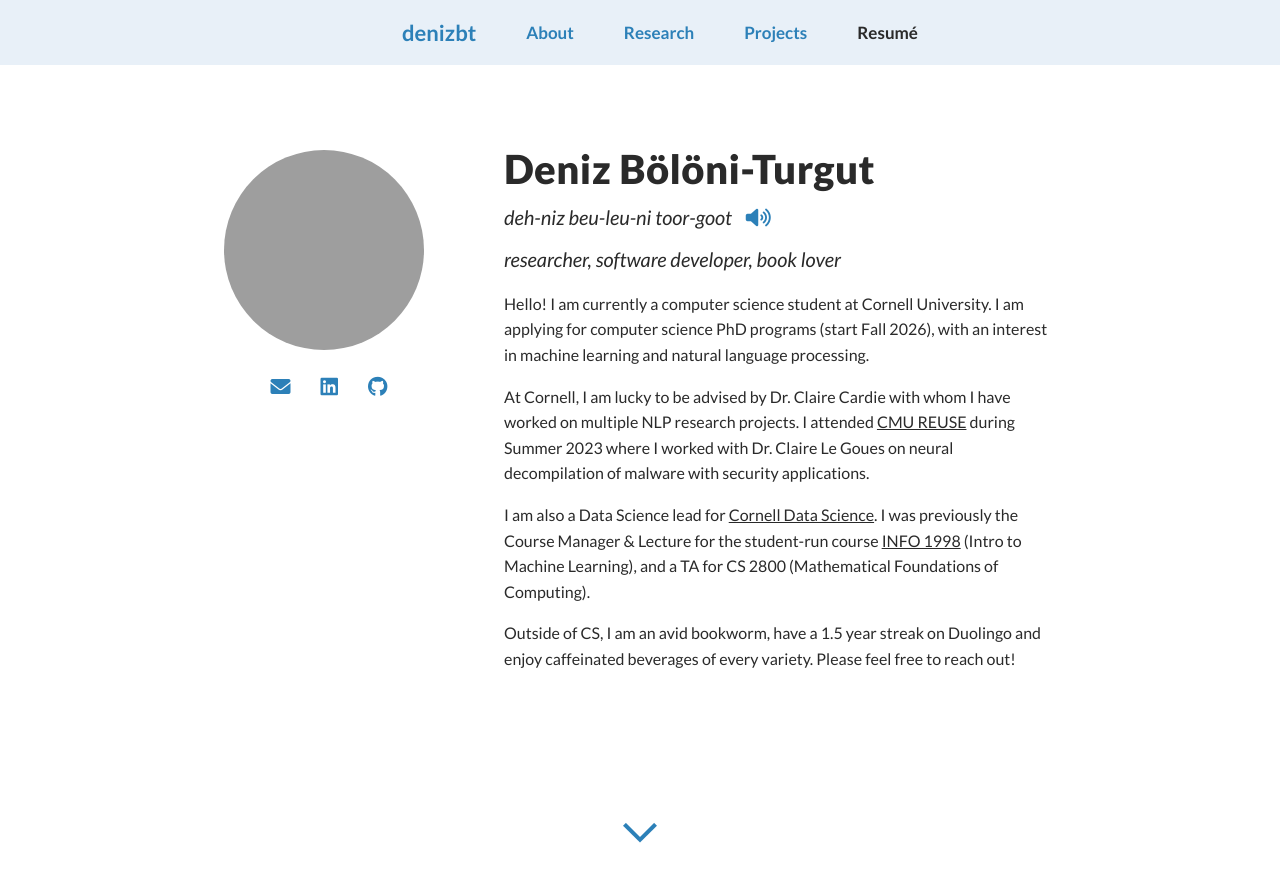
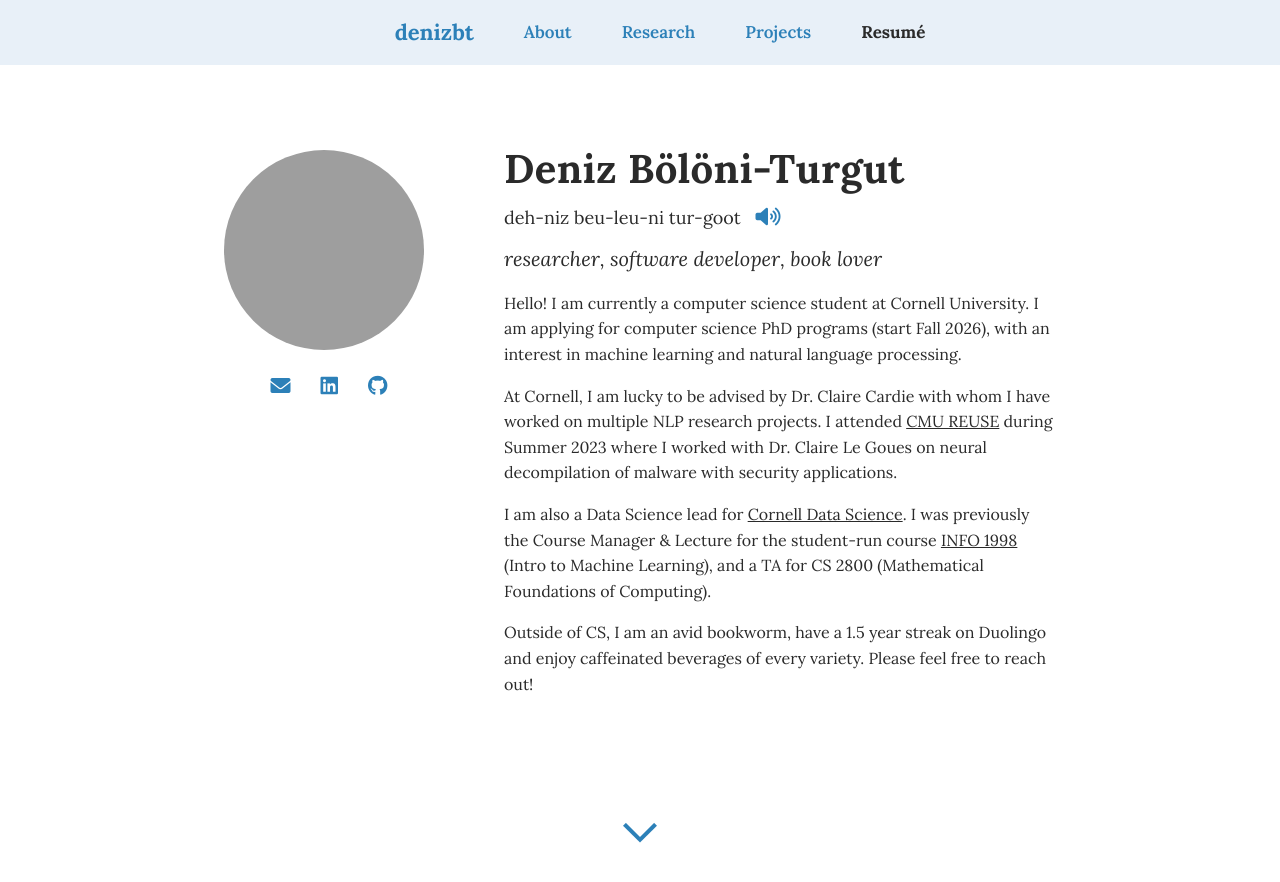
Before and after one commit to denizbt/denizbt.github.io, a Jekyll site: the page built from index.html, in a window 1280 px wide and 900 px high. Shown: the top 882 px of the window. Built offline with Jekyll 4.4.1, drawn with Linux system fonts in a browser that asks for light colours; some of the changed text lies outside the part shown; grey boxes are pictures that could not be loaded.

Commit message:
Updates (timeline) section changed to animated highlights
- Changed font from Lato (sans serif) to Lora (serif)
- Added lines underneath each section of webpage
- Small copy edits

```diff
--- a/_layouts/default.html
+++ b/_layouts/default.html
@@ -10,9 +10,14 @@
   <link rel="stylesheet" href="https://cdnjs.cloudflare.com/ajax/libs/font-awesome/6.4.0/css/all.min.css">
   <link rel="preconnect" href="https://fonts.googleapis.com">
   <link rel="preconnect" href="https://fonts.gstatic.com" crossorigin>
-  <link
+  <!-- <link
+    href="https://fonts.googleapis.com/css2?family=Spectral:ital,wght@0,200;0,300;0,400;0,500;0,600;0,700;0,800;1,200;1,300;1,400;1,500;1,600;1,700;1,800&display=swap"
+    rel="stylesheet"> -->
+  <link href="https://fonts.googleapis.com/css2?family=Lora:ital,wght@0,400..700;1,400..700&display=swap"
+    rel="stylesheet">
+  <!-- <link
     href="https://fonts.googleapis.com/css2?family=Lato:ital,wght@0,100;0,300;0,400;0,700;0,900;1,100;1,300;1,400;1,700;1,900&display=swap"
-    rel="stylesheet">
+    rel="stylesheet"> -->
 
   <!-- Stylesheets -->
   <link rel="stylesheet" href="https://cdnjs.cloudflare.com/ajax/libs/font-awesome/6.0.0-beta3/css/all.min.css">
--- a/assets/css/style.css
+++ b/assets/css/style.css
@@ -26,7 +26,9 @@
 
 body {
   margin: 0;
-  font-family: 'Lato', sans-serif;
+  /* font-family: 'Lato', sans-serif; */
+  font-family: 'Lora', serif;
+  /* font-family: 'Spectral', serif; */
   background-color: var(--color-bg);
   color: var(--color-text);
   line-height: 1.6;
@@ -212,7 +214,6 @@
 }
 
 .name {
-  font-family: "Lato", sans-serif;
   font-weight: 800;
   letter-spacing: 0.01em;
   font-style: bold;
@@ -220,7 +221,13 @@
   margin-bottom: 0;
 }
 
-.pronunciation,
+.pronunciation {
+  margin-top: 0;
+  font-size: 18px;
+  /* font-style: italic; */
+  margin-bottom: 10px;
+}
+
 .subtitle {
   margin-top: 0;
   font-size: 20px;
@@ -241,11 +248,24 @@
 }
 
 .section-container h2 {
+  position: relative;
   font-weight: 600;
   font-size: 2rem;
   margin-top: 0;
-  margin-bottom: 1.5rem;
+  margin-bottom: 2rem;
   color: var(--color-text);
+  display: inline-block;
+  /* so ::after width matches text */
+}
+
+.section-container h2::after {
+  content: '';
+  display: block;
+  height: 2px;
+  background-color: rgba(0, 0, 0, 0.1);
+  /* faint underline */
+  margin-top: 0.3rem;
+  /* spacing between text and line */
 }
 
 /* Timeline Section */
@@ -270,25 +290,61 @@
 }
 
 .timeline-date {
-  display: inline-block;
-  min-width: 110px;
-  padding: 4px 10px;
-  background-color: var(--main-blue);
-  color: white;
-  border-radius: 4px;
+  flex-shrink: 0;
+  /* Prevent shrinking */
+  white-space: nowrap;
+  /* Keep date on one line */
   font-weight: bold;
-  font-size: 16px;
-  white-space: nowrap;
-  flex-shrink: 0;
-  text-align: center;
-  line-height: 1.3;
+  font-size: 18px;
+  color: #222;
+  position: relative;
+  background-color: transparent;
+  cursor: pointer;
+  /* width: 100px; */
+}
+
+.timeline-date::before {
+  content: '';
+  position: absolute;
+  top: 10%;
+  left: 0;
+  height: 110%;
+  width: 100%;
+  background-color: var(--light-blue);
+  z-index: -1;
+  transform: rotate(-1.75deg);
+  transition: none;
+  pointer-events: none;
+}
+
+/* Keyframes to simulate swipe effect */
+@keyframes highlight-swipe {
+  0% {
+    width: 100%;
+  }
+
+  50% {
+    width: 00%;
+  }
+
+  100% {
+    width: 100%;
+  }
+}
+
+.timeline-date:hover::before {
+  animation: highlight-swipe 0.6s ease;
 }
 
 .timeline-description {
+  flex: 1;
+  /* Take remaining space */
   margin: 0;
   font-size: 16px;
   line-height: 1.5;
   padding-top: 4px;
+  overflow-wrap: break-word;
+  /* Allow long words to wrap */
 }
 
 /* Project Cards */
--- a/index.html
+++ b/index.html
@@ -19,7 +19,7 @@
     <div class="info-section">
       <h1 class="name">Deniz Bölöni-Turgut</h1>
       <p class="pronunciation">
-        deh-niz beu-leu-ni toor-goot
+        deh-niz beu-leu-ni tur-goot
         <a href="#" class="icon-button" onclick="document.getElementById('name-audio').play(); return false;"
           aria-label="Play pronunciation">
           <i class="fas fa-volume-up"></i>
@@ -55,13 +55,13 @@
 
   <!-- timeline section! -->
   <div class="section-container" id="updates">
-    <h2>What I've Been Up To</h2>
+    <h2>Updates</h2>
     <div class="timeline-container">
       <!-- amazon internship -->
       <div class="timeline-item">
         <div class="timeline-header">
           <span class="timeline-date">06/2025</span>
-          <p class="timeline-description">Starting Software Development Engineer Internship @ Amazon NYC</p>
+          <p class="timeline-description">Started Software Development Engineer Internship @ Amazon NYC</p>
         </div>
       </div>
 
@@ -251,7 +251,7 @@
           <a href="/projects/mathsearch/" class="none-link">MathSearch <i class="fa-brands fa-readme"
               style="margin-left: 7px;"></i></a>
         </h3>
-        <a href="https://github.com/CornellDataScience/MathSearch" class="github-link">
+        <a href="https://github.com/CornellDataScience/MathSearch" target="_blank" class="github-link">
           <i class="fab fa-github"></i>
         </a>
       </div>
@@ -273,7 +273,7 @@
     <div class="project-card">
       <div class="project-header">
         <h3>OScrabble</h3>
-        <a href="https://github.com/denizbt/ocaml-scrabble" class="github-link">
+        <a href="https://github.com/denizbt/ocaml-scrabble" target="_blank" class="github-link">
           <i class="fab fa-github"></i>
         </a>
       </div>
@@ -296,7 +296,7 @@
     <div class="project-card">
       <div class="project-header">
         <h3>LoRA Implementation</h3>
-        <a href="https://github.com/denizbt/lora-cs4782" class="github-link">
+        <a href="https://github.com/denizbt/lora-cs4782" target="_blank" class="github-link">
           <i class="fab fa-github"></i>
         </a>
       </div>
```
Also changed, not shown: README.md.
